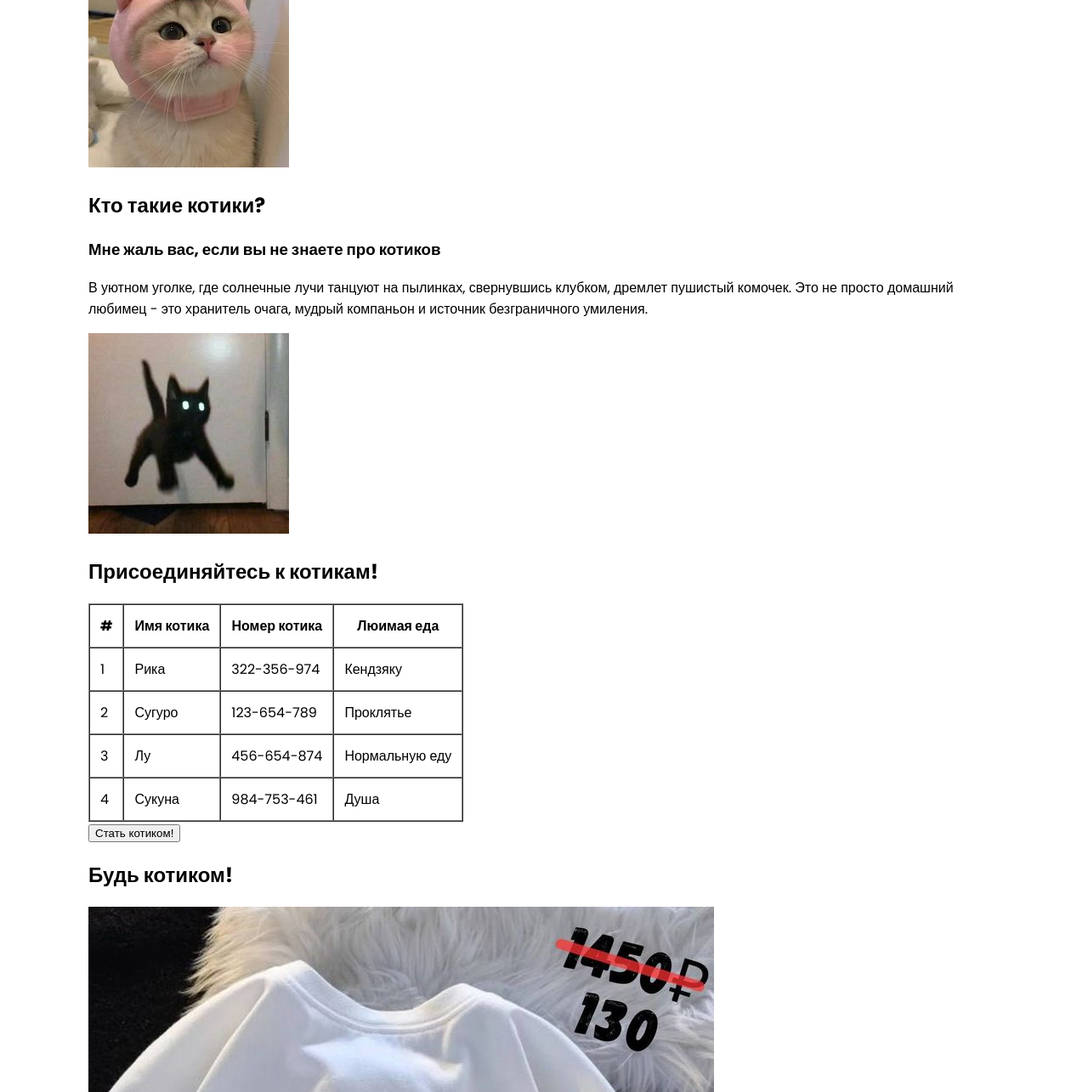
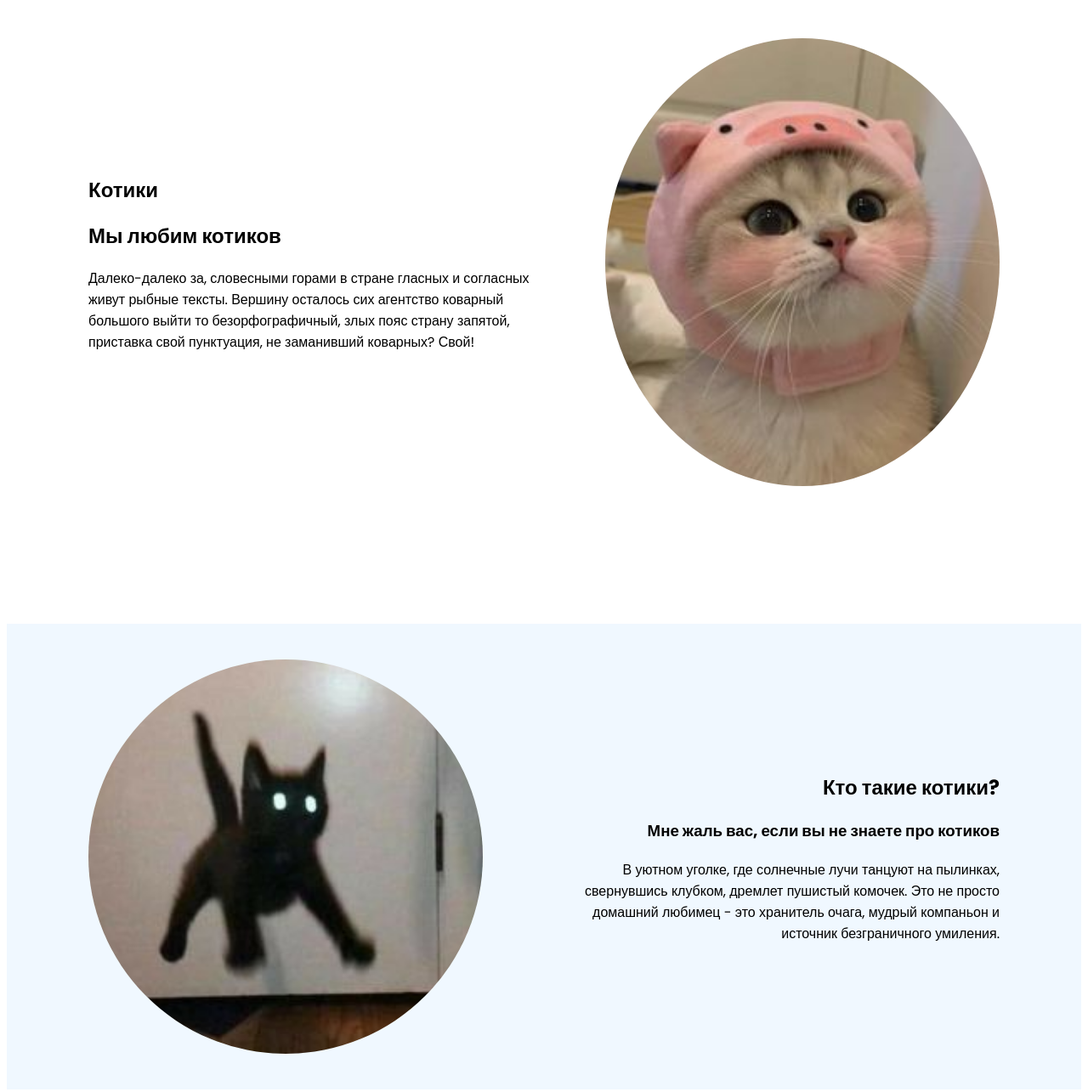
Before and after one commit to BogdanLi/christine, a plain HTML site: page index.html in a window 1280 px wide. Shown: the part 286-1571 px from the top of the page at 85% size. Drawn offline with Linux system fonts and the light colour scheme.

Commit message:
Added more css

```diff
--- a/kotiki.html
+++ b/index.html
@@ -11,30 +11,43 @@
     <header class="container">
       <a class="logo" href="/">Котики</a>
       <nav>
-        <a class="nav-link" href="#about">О котиках</a>
+        <a class="nav-link" href="#about-section">О котиках</a>
         <a class="nav-link" href="#contacts">Контакты котиков</a>
         <a class="nav-link" href="#merch">Мерч котиков</a>
       </nav>
     </header>
     <main>
-      <section class="container">
+      <section id="hero-section">
+        <div class="container section hero">
+          <div>
             <h1>Котики</h1>
             <h2>Мы любим котиков</h2>
-        <!-- * <img src="https://i.pinimg.com/236x/c8/cc/24/c8cc24bba37a25c009647b8875aae0e3.jpg" alt="" /> -->
-        <img src="./img/main-kotik.jpg" alt="Главный котик" />
+            <p>
+              Далеко-далеко за, словесными горами в стране гласных и согласных
+              живут рыбные тексты. Вершину осталось сих агентство коварный
+              большого выйти то безорфографичный, злых пояс страну запятой,
+              приставка свой пунктуация, не заманивший коварных? Свой!
+            </p>
+          </div>
+          <img src="./img/main-kotik.jpg" alt="Главный котик" id="hero-kotik" />
+        </div>
       </section>
-      <section class="container" id="about">
+      <section id="about-section">
+        <div class="container section about">
+          <div>
             <h1>Кто такие котики?</h1>
             <h3>Мне жаль вас, если вы не знаете про котиков</h3>
             <p>
-          В уютном уголке, где солнечные лучи танцуют на пылинках, свернувшись
-          клубком, дремлет пушистый комочек. Это не просто домашний любимец -
-          это хранитель очага, мудрый компаньон и источник безграничного
-          умиления.
+              В уютном уголке, где солнечные лучи танцуют на пылинках,
+              свернувшись клубком, дремлет пушистый комочек. Это не просто
+              домашний любимец - это хранитель очага, мудрый компаньон и
+              источник безграничного умиления.
             </p>
-        <img src="./img/scary-kotik.jpg" alt="" />
+          </div>
+          <img src="./img/scary-kotik.jpg" alt="" id="scary-kotik" />
+        </div>
       </section>
-      <section class="container" id="contacts">
+      <section class="container section" id="contacts">
         <h1>Присоединяйтесь к котикам!</h1>
         <table border cellspacing="0" cellpadding="12">
           <thead>
@@ -48,33 +61,33 @@
           <tbody>
             <tr>
               <td>1</td>
-              <td>Рика</td>
+              <td>Тоша</td>
               <td>322-356-974</td>
-              <td>Кендзяку</td>
+              <td>Рис</td>
             </tr>
             <tr>
               <td>2</td>
-              <td>Сугуро</td>
+              <td>Оливер</td>
               <td>123-654-789</td>
-              <td>Проклятье</td>
+              <td>Рыбу</td>
             </tr>
             <tr>
               <td>3</td>
-              <td>Лу</td>
+              <td>Агата</td>
               <td>456-654-874</td>
               <td>Нормальную еду</td>
             </tr>
             <tr>
               <td>4</td>
-              <td>Сукуна</td>
+              <td>Феликс</td>
               <td>984-753-461</td>
-              <td>Душа</td>
+              <td>Феликс</td>
             </tr>
           </tbody>
         </table>
-        <button>Стать котиком!</button>
+        <button class="cta">Стать котиком!</button>
       </section>
-      <section id="merch" class="container">
+      <section id="merch" class="container section">
         <h1>Будь котиком!</h1>
         <img src="./img/tshirt-kotik.jpg" alt="Футболка котик" />
         <img src="./img/hoodie-kotik.jpg" alt="Худи котик" />
@@ -86,7 +99,7 @@
       <div>
         <a class="logo" href="/"><h1>Котики</h1></a>
         <nav>
-          <a class="nav-link" href="#about">О котиках</a>
+          <a class="nav-link" href="#about-section">О котиках</a>
           <a class="nav-link" href="#contacts">Контакты котиков</a>
           <a class="nav-link" href="#merch">Мерч котиков</a>
         </nav>
--- a/styles.css
+++ b/styles.css
@@ -10,6 +10,11 @@ html {
 
 .container {
   margin: 12px 96px;
+  padding: 42px 0;
+}
+
+.section {
+  margin: 120px 96px;
 }
 
 .logo {
@@ -23,12 +28,68 @@ html {
 }
 
 .nav-link {
-  margin: 0 12px 0 0;
+  margin-right: 12px;
   color: black;
   text-decoration: none;
 }
 .nav-link:hover {
   color: rgb(106, 106, 106);
+}
+
+#hero-kotik {
+  width: 464px;
+  border-radius: 100%;
+}
+
+.hero {
+  display: flex;
+  justify-content: space-between;
+  align-items: center;
+}
+
+.hero div {
+  width: 50%;
+}
+
+#scary-kotik {
+  width: 464px;
+  border-radius: 100%;
+}
+
+.about {
+  display: flex;
+  justify-content: space-between;
+  align-items: center;
+  flex-direction: row-reverse;
+}
+
+.about div {
+  width: 50%;
+  text-align: right;
+}
+
+#about-section {
+  background-color: aliceblue;
+}
+
+.cta {
+  width: 200px;
+  height: 56px;
+  margin-top: 12px;
+  background-color: rgb(176, 255, 255);
+  border: 0;
+  border-radius: 26px;
+  font-size: larger;
+  color: rgb(0, 41, 52);
+  cursor: pointer;
+}
+
+.cta:hover {
+  background-color: rgb(173, 247, 247);
+  border: 2px solid rgb(0, 208, 255);
+}
+.cta:active {
+  background-color: rgb(59, 255, 255);
 }
 
 /*
```
Lines whose indentation alone changed are shown as unchanged.
